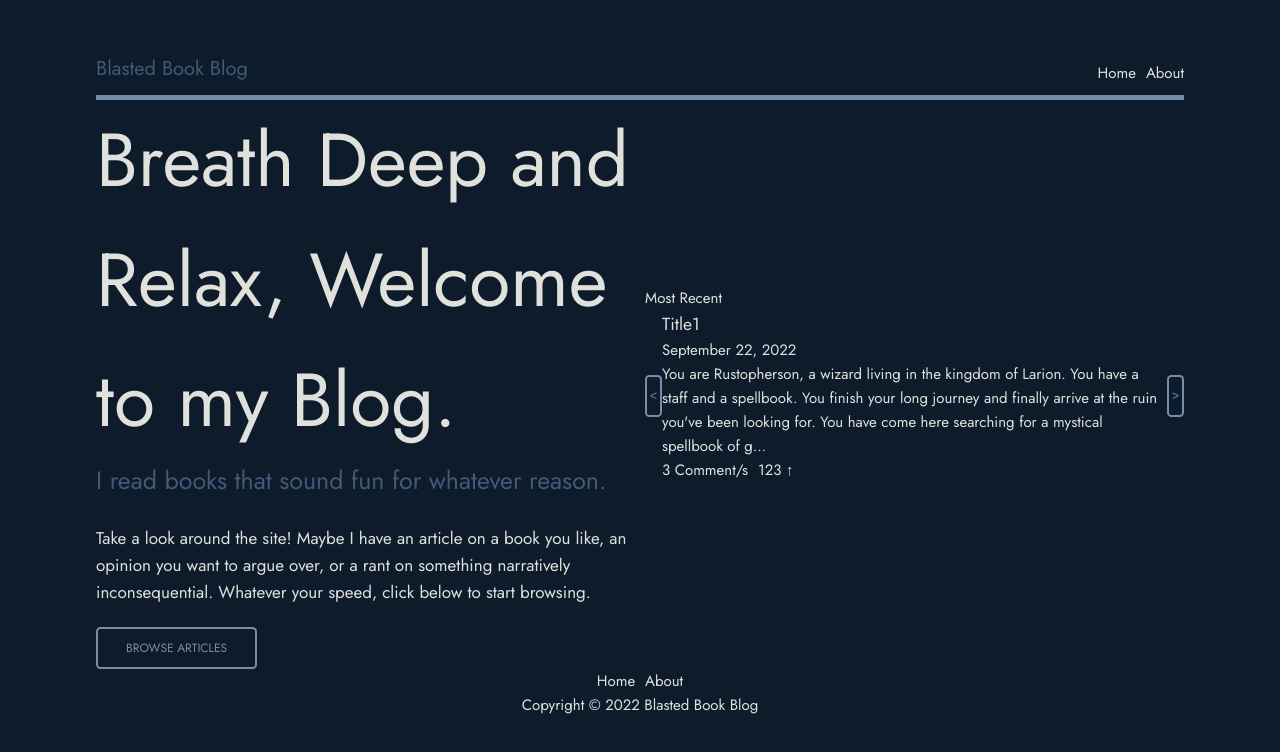
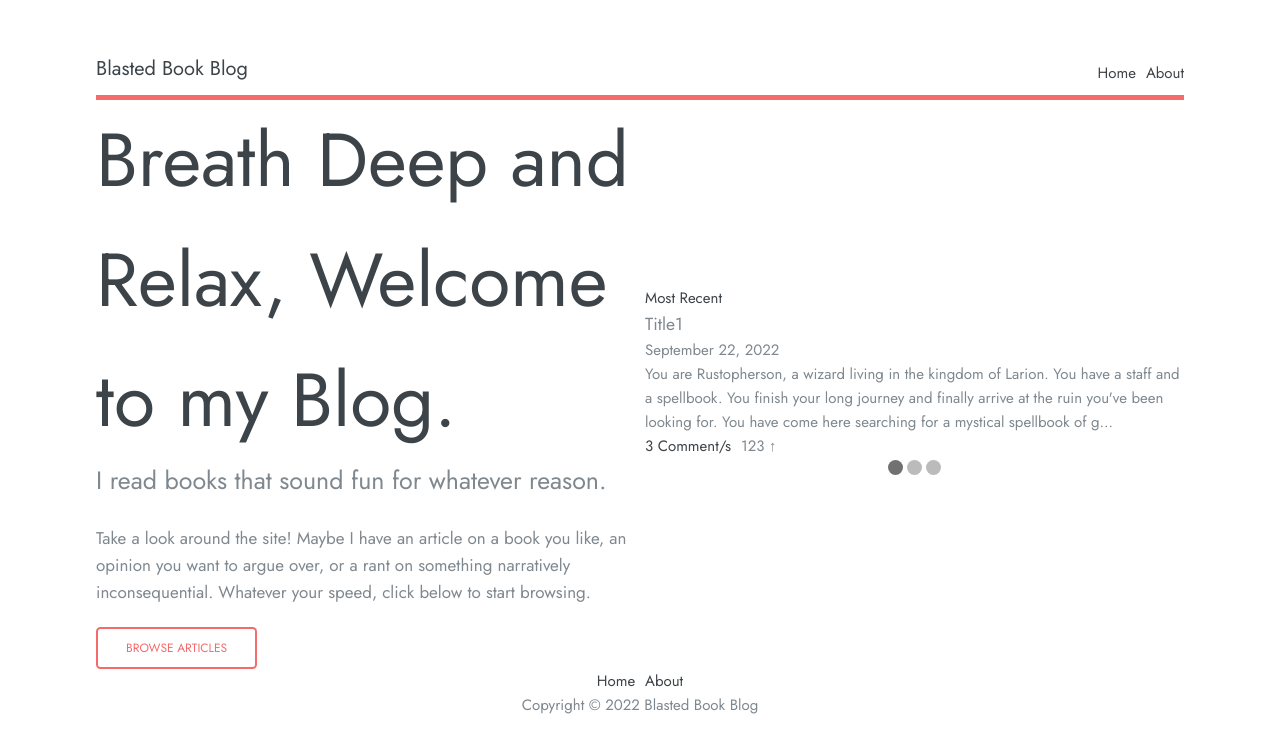
Before and after one commit to mikeStr8s/bookclub, a Vue app: page / in a window 1280 px wide. Shown: the top 752 px of the page. Built offline with nearby package versions, Linux system fonts and the light colour scheme.

Commit message:
fixed theme to be better and made the slideshow thing for most recent

```diff
--- a/src/App.vue
+++ b/src/App.vue
@@ -32,13 +32,13 @@
     padding-bottom: 10px;
 
     border-style: solid;
-    border-color: var(--color-background-mute);
+    border-color: var(--color-accent);
     border-width: 0px 0px 5px 0px;
   }
   .header-title {
     font-weight: 400;
     font-size: 20px;
-    color: var(--color-background-soft);
+    color: var(--color-text);
   }
 
   .header-author {
@@ -55,5 +55,6 @@
     display: flex;
     justify-content: space-evenly;
     gap: 10px;
+    color: var(--color-text-lite);
   }
 </style>
--- a/src/assets/main.css
+++ b/src/assets/main.css
@@ -5,14 +5,23 @@
     --bg-dark-soft: #415A77;
     --bg-dark-mute: #778DA9;
     --bg-dark-text: #E0E1DD;
+
+    --bg-color: #FFFFFF;
+    --bg-alt-light: #F5F6F7;
+    --bg-alt-light-2: #EFF1F2;
+    --bg-accent: #f56a6a;
+    --text-color: #3D4449;
+    --text-light: #7F888F;
 }
 
 /* semantic color variables for this project */
 :root {
-    --color-background: var(--bg-dark);
-    --color-background-soft: var(--bg-dark-soft);
-    --color-background-mute: var(--bg-dark-mute);
-    --color-text: var(--bg-dark-text);
+    --color-background: var(--bg-color);
+    --color-background-alt: var(--bg-alt-light);
+    --color-background-alt-2: var(--bg-alt-light-2);
+    --color-accent: var(--bg-accent);
+    --color-text: var(--text-color);
+    --color-text-lite: var(--text-light);
 }
 
 *,
@@ -27,7 +36,7 @@
 body {
    min-height: 100vh;
    margin: 0 7.5% 0 7.5%;
-   color: var(--color-text);
+   color: var(--color-text-lite);
    background: var(--color-background);
    transition: color 0.5s, background-color 0.5s;
    line-height: 1.6;
@@ -48,8 +57,8 @@ a {
   background-color: transparent;
   border-radius: .375em;
   border: 0;
-  box-shadow: inset 0 0 0 2px var(--color-background-mute);
-  color: var(--color-background-mute);
+  box-shadow: inset 0 0 0 2px var(--color-accent);
+  color: var(--color-accent);
   cursor: pointer;
   display: inline-block;
   font-size: .8em;
--- a/src/components/MostRecent.vue
+++ b/src/components/MostRecent.vue
@@ -22,6 +22,8 @@
 
   let slide_idx = 0;
 
+  runSlideshow()
+
   function advanceSlide(idx) {
     slide_idx = slide_idx + idx
     showSlide(slide_idx)
@@ -29,10 +31,29 @@
 
   function showSlide(idx) {
     if (idx > 2) { slide_idx = 0 }
-    if (idx < 0) { slide_idx = 2 }
+    else if (idx < 0) { slide_idx = 2 }
+    else { slide_idx = idx }
     const article_elements = document.getElementsByClassName('recent')
     for (let i  = 0; i < article_elements.length; i++) { article_elements[i].style.display = 'none'}
     article_elements[slide_idx].style.display = 'block'
+  }
+
+  function runSlideshow() {
+    const article_elements = document.getElementsByClassName('recent')
+    const dots_elements = document.getElementsByClassName('dot')
+    if (article_elements.length > 0) {
+      for (let i  = 0; i < article_elements.length; i++) {
+        article_elements[i].style.display = 'none'
+        dots_elements[i].classList.remove('active')
+      }
+      article_elements[slide_idx].style.display = 'block'
+      dots_elements[slide_idx].classList.add('active')
+      slide_idx++
+      if (slide_idx > 2) { slide_idx = 0 }
+      setTimeout(runSlideshow, 5000)
+    } else {
+      setTimeout(runSlideshow, 200)
+    }
   }
 </script>
 
@@ -40,7 +61,6 @@
   <div class="most-recent-container">
     <a href="">Most Recent</a>
     <div class="slider">
-      <button class="blog-btn" @click="advanceSlide(-1)">&lt;</button>
       <div class="most-recent-list">
         <ArticleSummary style="display:block;" :content="most_recent.content" :date="most_recent.date" :title="t1"
         :ups="most_recent.ups" :parent="most_recent.parent" :comments="most_recent.comments"></ArticleSummary>
@@ -49,7 +69,11 @@
         <ArticleSummary :content="most_recent.content" :date="most_recent.date" :title="t3"
         :ups="most_recent.ups" :parent="most_recent.parent" :comments="most_recent.comments"></ArticleSummary>
       </div>
-      <button class="blog-btn" @click="advanceSlide(1)">&gt;</button>
+      <div>
+        <span class="dot" @click="showSlide(0)"></span>
+        <span class="dot" @click="showSlide(1)"></span>
+        <span class="dot" @click="showSlide(2)"></span>
+      </div>
     </div>
   </div>
 </template>
@@ -67,7 +91,7 @@
 
   .slider {
     display: flex;
-    flex-direction: row;
+    flex-direction: column;
     align-items: center;
   }
 
@@ -79,4 +103,19 @@
   .recent {
     display: none;
   }
+
+  .dot {
+    cursor: pointer;
+    height: 15px;
+    width: 15px;
+    margin: 0 2px;
+    background-color: #bbb;
+    border-radius: 50%;
+    display: inline-block;
+    transition: background-color 0.6s ease;
+  }
+
+  .active, .dot:hover {
+    background-color: #717171;
+  }
 </style>
--- a/src/views/HomeView.vue
+++ b/src/views/HomeView.vue
@@ -36,6 +36,7 @@
 
   .welcome > .header {
     font-size: 75px;
+    color: var(--color-text);
   }
 
   .welcome > .subheader {
```
